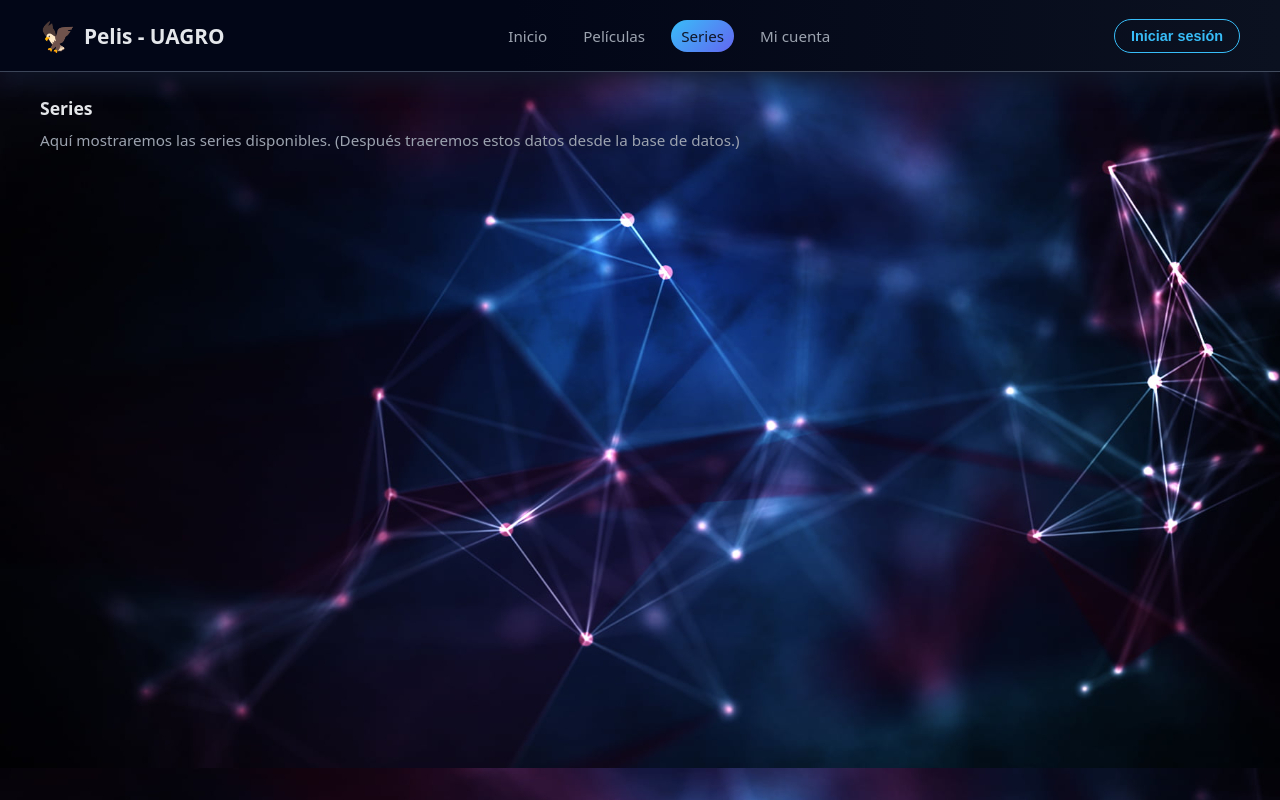
After one commit to AngelMoralesChazari/WebDB, a Flask app: page /series in a window 1280 px wide. The commit adds this page. Run offline with Flask 3, Linux system fonts and the light colour scheme.

Commit message:
Creacion de las subpaginas e implementacion y conexion con la base de datos

```diff
--- a/app.py
+++ b/app.py
@@ -8,6 +8,26 @@ def home():
     # Renderiza templates/index.html
     return render_template("index.html")
 
+@app.route("/peliculas")
+def peliculas():
+    return render_template("peliculas.html")
+
+@app.route("/series")
+def series():
+    return render_template("series.html")
+
+@app.route("/cuenta")
+def cuenta():
+    return render_template("cuenta.html")
+
+from db import get_connection
+
+conn = get_connection()
+if conn:
+    print("✅ Conexión exitosa a SQL Server")
+    conn.close()
+else:
+    print("❌ No se pudo conectar")
 
 if __name__ == "__main__":
     # debug=True es opcional, ayuda a recargar solo
--- /dev/null
+++ b/templates/Series.html
@@ -0,0 +1,35 @@
+<!DOCTYPE html>
+<html lang="es">
+<head>
+    <meta charset="UTF-8">
+    <title>Series - Pelis - UAGRO</title>
+    <meta name="viewport" content="width=device-width, initial-scale=1.0">
+    <link rel="stylesheet" href="{{ url_for('static', filename='styles.css') }}">
+</head>
+<body>
+<header class="site-header">
+    <div class="logo-area">
+        <span class="logo-icon">🦅</span>
+        <span class="logo-text">Pelis - UAGRO</span>
+    </div>
+    <nav class="main-nav">
+        <a href="{{ url_for('home') }}" class="nav-link">Inicio</a>
+        <a href="{{ url_for('peliculas') }}" class="nav-link">Películas</a>
+        <a href="{{ url_for('series') }}" class="nav-link active">Series</a>
+        <a href="{{ url_for('cuenta') }}" class="nav-link">Mi cuenta</a>
+    </nav>
+    <div class="user-area">
+        <button class="btn-login">Iniciar sesión</button>
+    </div>
+</header>
+
+<main class="main-content">
+    <h1 class="row-title">Series</h1>
+    <p class="hero-description">
+        Aquí mostraremos las series disponibles.
+        (Después traeremos estos datos desde la base de datos.)
+    </p>
+</main>
+
+</body>
+</html>
```
Also changed, not shown: db.py (added, +18 -0 lines), templates/Peliculas.html (added, +35 -0 lines), templates/cuenta.html (added, +35 -0 lines), templates/index.html (+6 -4 lines).
